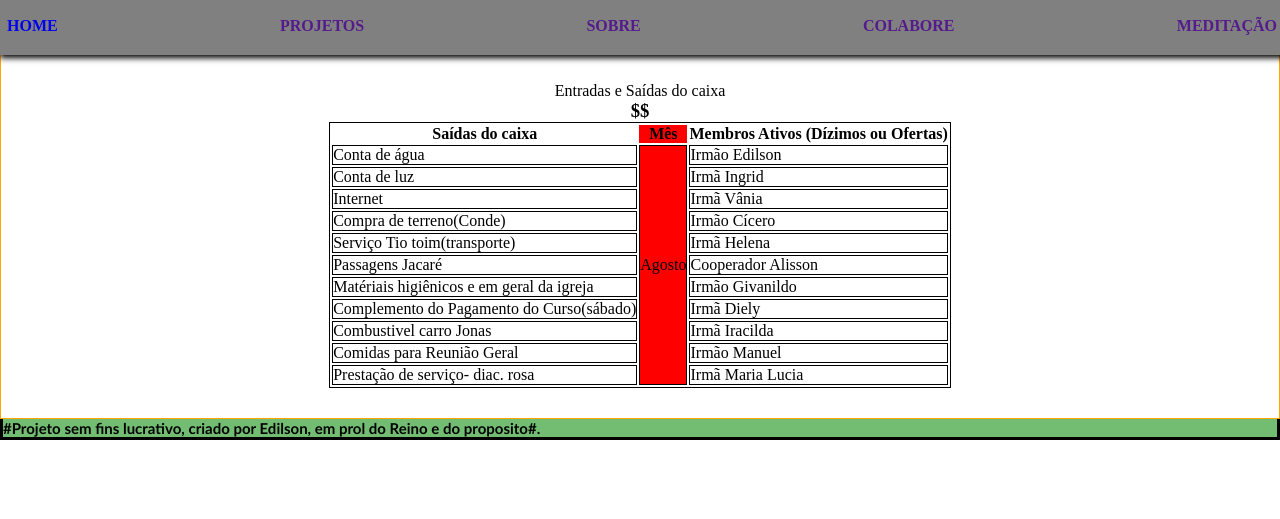
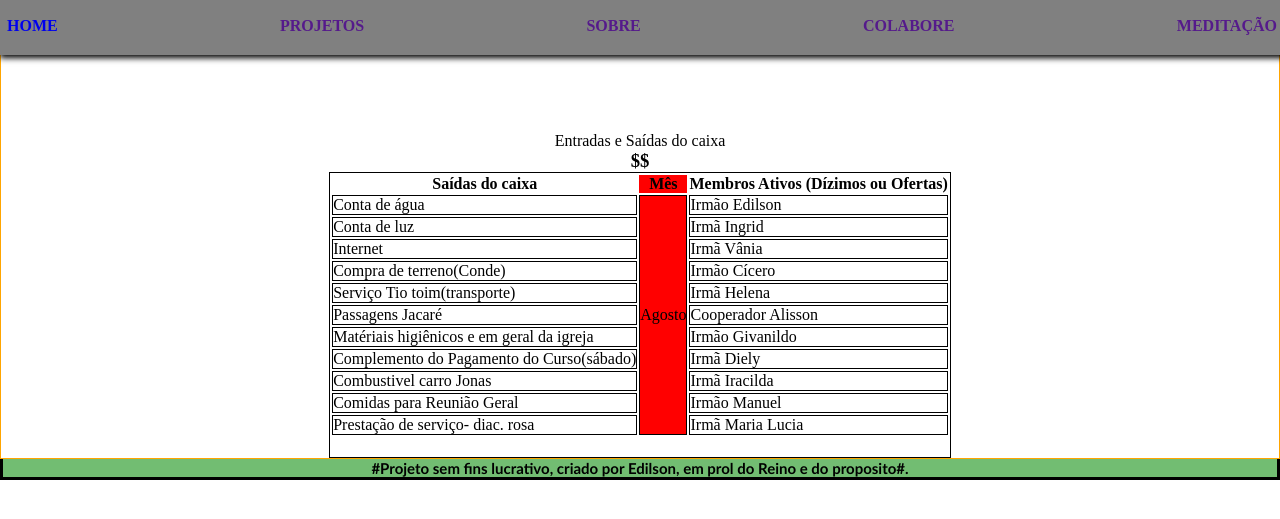
Before and after one commit to Edyylson/site, a plain HTML site: page index.html in a window 1280 px wide. Shown: the part 69-588 px from the top of the page. Drawn offline with Linux system fonts and the light colour scheme.

Commit message:
reajustes

```diff
--- a/style.css
+++ b/style.css
@@ -32,6 +32,7 @@ header {
   justify-content: space-between;
   margin-top: 20px;
 
+
 }
 
 .link-a:hover {
@@ -50,8 +51,9 @@ header {
   border: 1px solid black;
   width: auto;
   margin: auto;
-  margin-top: 150px;
-  margin-bottom: 30px;
+  padding-bottom: 20px;
+  margin-top: 200px;
+
 }
 
 
@@ -75,7 +77,7 @@ td {
 
 footer {
   background-color: rgb(114, 189, 114);
-  text-align: justify;
+  text-align: center;
   border: 3px solid black;
   font-family: 'Trebuchet MS', 'Lucida Sans Unicode', 'Lucida Grande', 'Lucida Sans', Arial, sans-serif;
   font-size: 10px;
```
